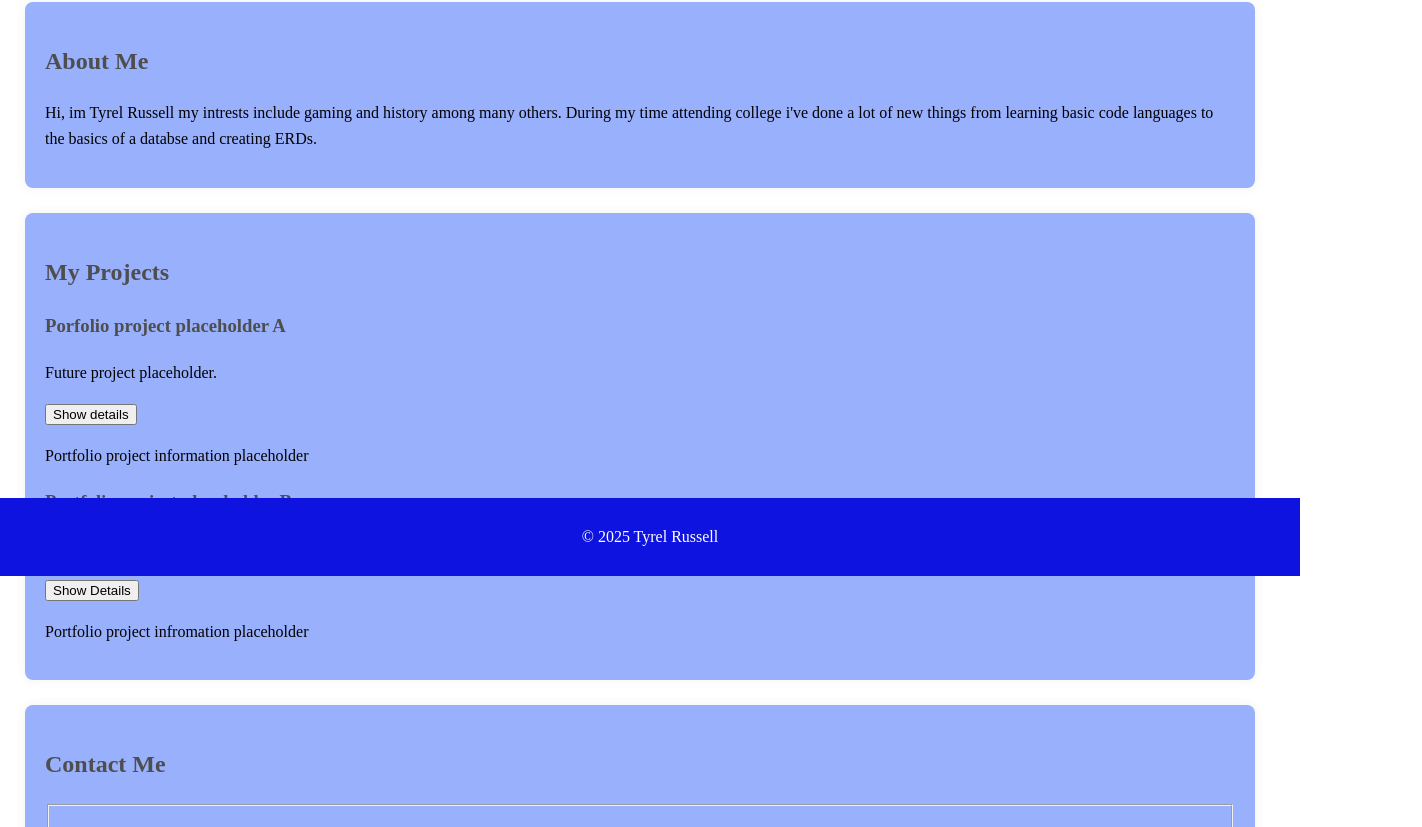
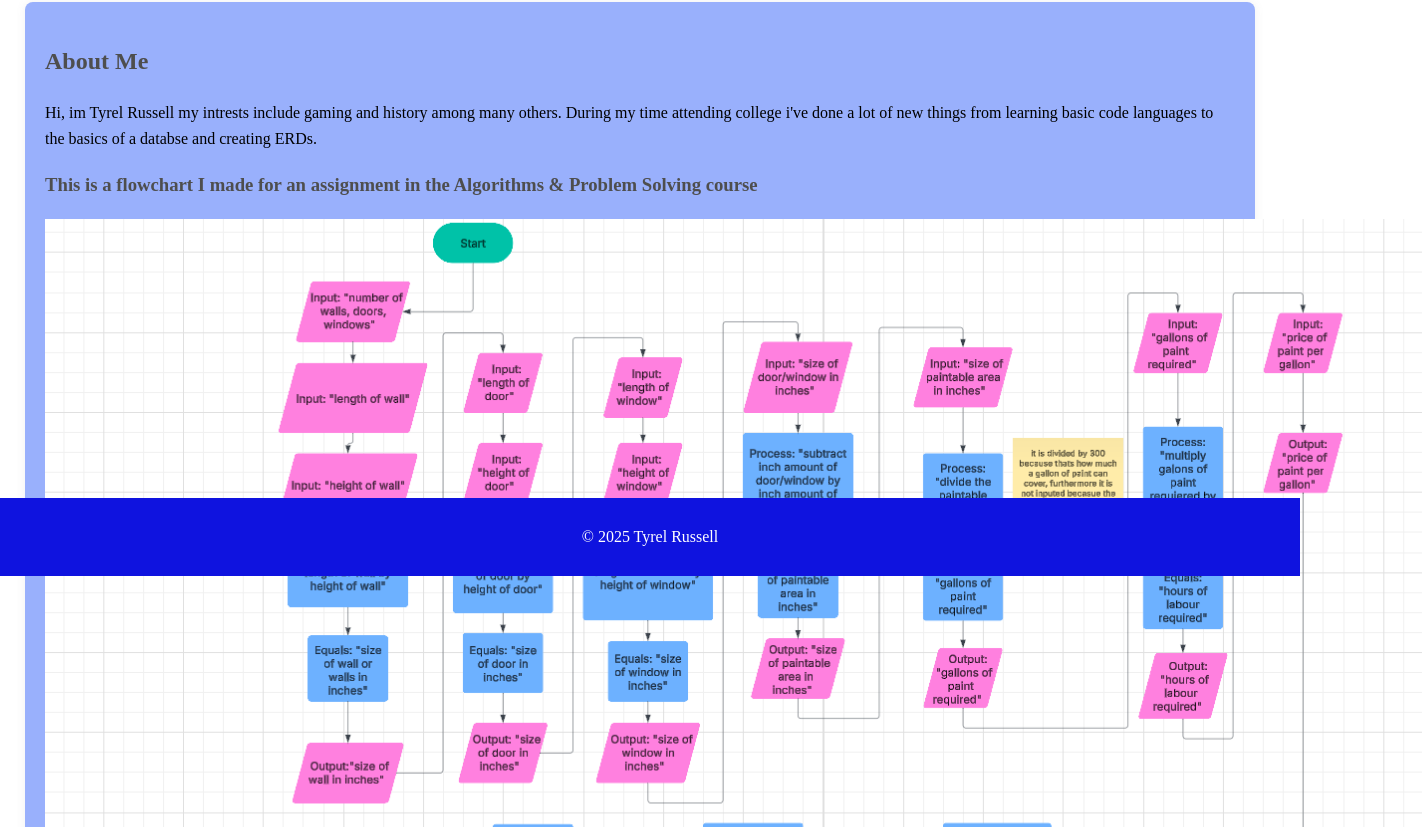
Before and after one commit to ManyManicAmbitions/my-portfolio-TR, a plain HTML site: page index.html in a window 1280 px wide. Shown: the part 224-1051 px from the top of the page, 1422 px wide, since content can reach past the window. Drawn offline with Linux system fonts and the light colour scheme.

Commit message:
Added image src link for image of flowchart in the images file

```diff
--- a/index.html
+++ b/index.html
@@ -25,6 +25,11 @@
     <section id="about">
         <h2>About Me</h2>
         <p>Hi, im Tyrel Russell my intrests include gaming and history among many others. During my time attending college i've done a lot of new things from learning basic code languages to the basics of a databse and creating ERDs.</p>
+        <div class="image-container-1">
+            <h3>This is a flowchart I made for an assignment in the Algorithms & Problem Solving course</h3>
+            <img src="images/Capture APPS Assignment 1_02.PNG"
+            alt="This is a flowchart I made for an assignment in the Algorithms & Problem Solving course">
+        </div>
     </section>
 
     <!-- Projects Section -->
```
